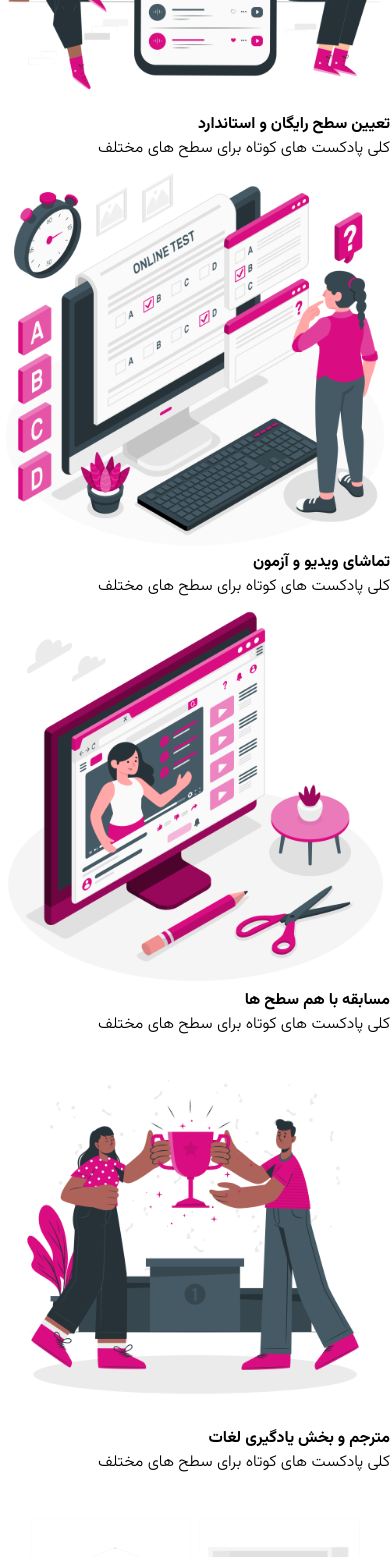
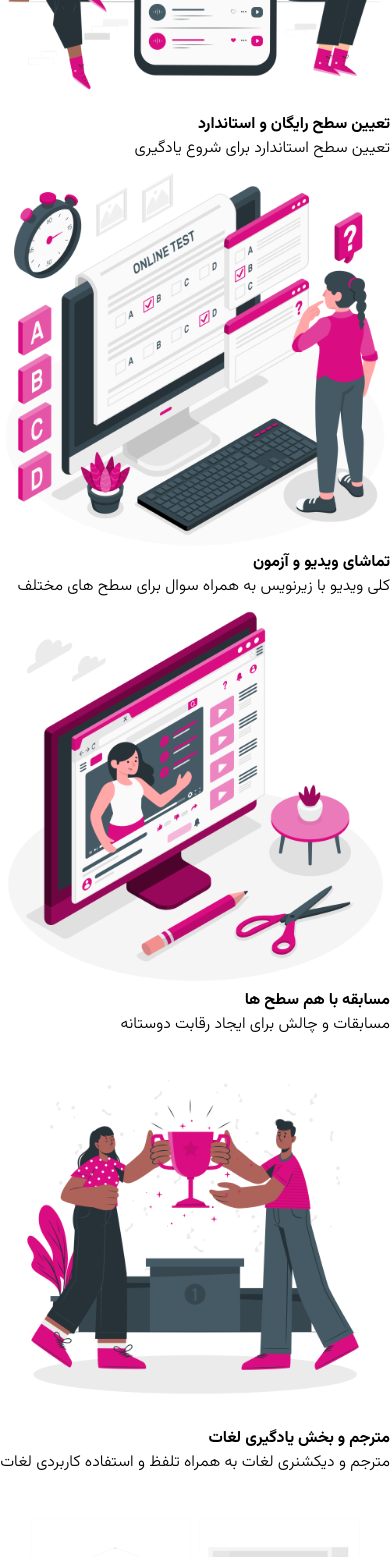
Before and after one commit to mohammadijavad/EnglishHub, a React (Create React App) app: page / in a window 390 px wide. Shown: the part 1700-3257 px from the top of the page. Built offline with nearby package versions, Linux system fonts and the light colour scheme.

Commit message:
complete features list and add students comments to site

```diff
--- a/src/components/Layout/Footer/index.tsx
+++ b/src/components/Layout/Footer/index.tsx
@@ -2,7 +2,7 @@ import React from 'react'
 
 function index() {
   return (
-    <div>
+    <div className='h-[40vh] mt-5 xl:mt-0 flex justify-center items-center'>
       تماس با ما
     </div>
   )
--- /dev/null
+++ b/src/pages/WellCome/OurStudents/Students.tsx
@@ -0,0 +1,11 @@
+import React from 'react'
+
+function Students() {
+  return (
+    <div className='container mx-auto'>
+        نظرات دانش آموزان
+    </div>
+  )
+}
+
+export default Students
--- a/src/pages/WellCome/WhyEnglishHub.tsx
+++ b/src/pages/WellCome/WhyEnglishHub.tsx
@@ -10,9 +10,9 @@ import progress from "../../assets/images/welcome/why EnglishHub/Progress 1.png"
 import ai from "../../assets/images/welcome/why EnglishHub/Voice assistant-2.png";
 function WhyEnglishHub() {
   return (
-    <div className="h-screen w-full container mx-auto mt-4 md:mt-0">
+    <div className=" h-auto xl:h-[80vh] w-full container mx-auto mt-4 md:mt-0">
       <div className="flex justify-center ">
-        <p className="p-3 rounded px-7 bold text-black bg-slate-200">
+        <p className="p-3 rounded px-7 bold text-black bg-slate-200 mb-5">
           چرا انگلیس هاب
         </p>
       </div>
@@ -33,7 +33,7 @@ function WhyEnglishHub() {
         <div className=" p-2 flex flex-col justify-center items-center">
           <p className="bold">تعیین سطح رایگان و استاندارد</p>
           <p className="text-sm mt-3 text-slate-600">
-            کلی پادکست های کوتاه برای سطح های مختلف
+            تعیین سطح استاندارد برای شروع یادگیری
           </p>
           <div className="w-full flex justify-center mt-2">
             <img
@@ -46,7 +46,7 @@ function WhyEnglishHub() {
         <div className=" p-2 flex flex-col justify-center items-center">
           <p className="bold">تماشای ویدیو و آزمون</p>
           <p className="text-sm mt-3 text-slate-600">
-            کلی پادکست های کوتاه برای سطح های مختلف
+            کلی ویدیو با زیرنویس به همراه سوال برای سطح های مختلف
           </p>
           <div className="w-full flex justify-center mt-2">
             <img
@@ -59,7 +59,7 @@ function WhyEnglishHub() {
         <div className=" p-2 flex flex-col justify-center items-center">
           <p className="bold">مسابقه با هم سطح ها</p>
           <p className="text-sm mt-3 text-slate-600">
-            کلی پادکست های کوتاه برای سطح های مختلف
+            مسابقات و چالش برای ایجاد رقابت دوستانه
           </p>
           <div className="w-full flex justify-center mt-2">
             <img
@@ -72,7 +72,7 @@ function WhyEnglishHub() {
         <div className=" p-2 flex flex-col justify-center items-center">
           <p className="bold">مترجم و بخش یادگیری لغات</p>
           <p className="text-sm mt-3 text-slate-600">
-            کلی پادکست های کوتاه برای سطح های مختلف
+            مترجم و دیکشنری لغات به همراه تلفظ و استفاده کاربردی لغات
           </p>
           <div className="w-full flex justify-center mt-2">
             <img
@@ -85,7 +85,7 @@ function WhyEnglishHub() {
         <div className=" p-2 flex flex-col justify-center items-center">
           <p className="bold"> جعبه لاینتر</p>
           <p className="text-sm mt-3 text-slate-600">
-            کلی پادکست های کوتاه برای سطح های مختلف
+            نگران فراموشی لغات نباش ما بهت یادآوری میکنیم
           </p>
           <div className="w-full flex justify-center mt-2">
             <img
@@ -98,7 +98,7 @@ function WhyEnglishHub() {
         <div className=" p-2 flex flex-col justify-center items-center">
           <p className="bold ">محاسبه سرعت رشد وداشبورد اختصاصی</p>
           <p className="text-sm mt-3 text-slate-600">
-            کلی پادکست های کوتاه برای سطح های مختلف
+                سرعت یادگیری خودتو به همراه نقاط ضعف و قدرت  نشون میدیم
           </p>
           <div className="w-full flex justify-center mt-2">
             <img
@@ -111,8 +111,8 @@ function WhyEnglishHub() {
         <div className=" p-2 flex flex-col justify-center items-center">
           <p className="bold ">هوش مصنوعی </p>
           <p className="text-sm mt-3 text-slate-600">
-            کلی پادکست های کوتاه برای سطح های مختلف
-          </p>
+                یک دستیار هوشمند داری میتونی  سوالات خودتو بپرسی
+              </p>
           <div className="w-full flex justify-center mt-2">
             <img src={ai} alt="listen podcast" className="w-1/2 xl:w-2/4" />
           </div>
--- a/src/pages/WellCome/index.tsx
+++ b/src/pages/WellCome/index.tsx
@@ -5,11 +5,12 @@ import CoverSection from "../../assets/images/welcome/first cover section .jpg";
 import justKeep from "../../assets/images/welcome/justKeep.png";
 import chat from "../../assets/images/welcome/Chat.png";
 import WhyEnglishHub from "./WhyEnglishHub";
+import Students from "./OurStudents/Students";
 
 function Welcome() {
   return (
     <Landing>
-      {/* first section */}
+      {/* first section intro English hub*/}
       <div className="h-screen w-full  container mx-auto flex items-center justify-evenly md:justify-between relative flex-col md:flex-row">
         <div className="w-full md:w-1/2 md:h-full flex items-center justify-center flex-col">
           <h1 className="text-xl md:text-3xl text-center leading-10">
@@ -39,7 +40,7 @@ function Welcome() {
             className="w-3/12 opacity-50 transform -rotate-45"
           />
         </div>
-        <div className="hidden md:block absolute  md:top-[10%] lg:top-[5%]  md:left-[-50%] xl:left-[-40%] ">
+        <div className="hidden md:block absolute  md:top-[10%] lg:top-[5%] xl:top-[20%]  md:left-[-50%] xl:left-[-20%] ">
           <img
             src={chat}
             alt="just keep going"
@@ -47,8 +48,10 @@ function Welcome() {
           />
         </div>
       </div>
-      {/* second section */}
+      {/* second section why choice English Hub */}
       <WhyEnglishHub />
+      {/*section three students */}
+      <Students/>
     </Landing>
   );
 }
```
